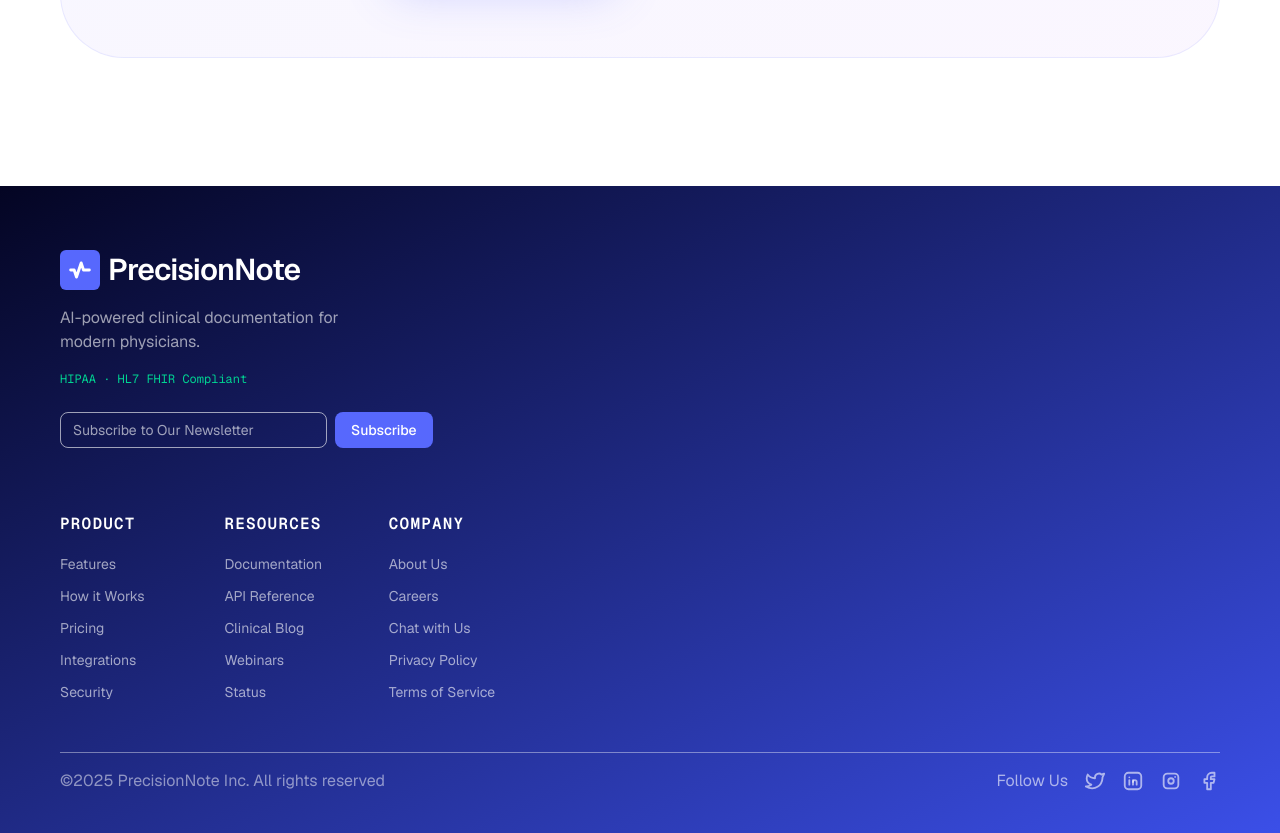
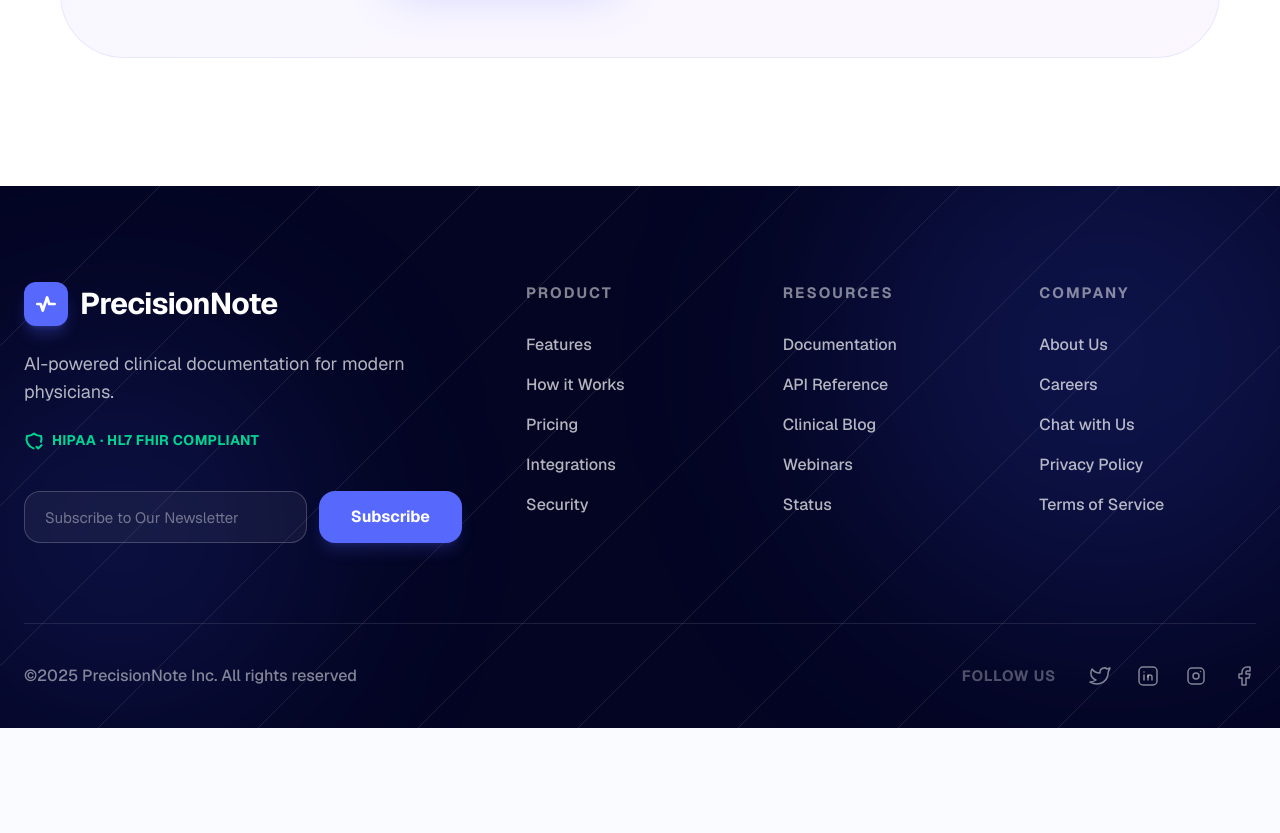
Before and after one commit to zybano/pn-homepage, a React (Vite) app: page /features in a window 1280 px wide. Shown: the part 4021-4854 px from the top of the page. After the commit the page ends 4749 px from the top, so only its background shows below. Built offline with nearby package versions, Linux system fonts and the light colour scheme.

Commit message:
refactor: encapsulate billing cycle state and logic within PlanCard component

```diff
--- a/src/components/LandingFooter.tsx
+++ b/src/components/LandingFooter.tsx
@@ -1,5 +1,6 @@
-import { IconBrandTwitter, IconBrandLinkedin, IconBrandInstagram, IconBrandFacebook } from "@tabler/icons-react";
+import { IconBrandTwitter, IconBrandLinkedin, IconBrandInstagram, IconBrandFacebook, IconShieldCheck } from "@tabler/icons-react";
 import { Link } from "react-router-dom";
+import { motion } from "framer-motion";
 
 const LandingFooter = () => {
   const sections = [
@@ -36,17 +37,32 @@
   ];
 
   return (
-    <footer className="relative overflow-hidden bg-gradient-to-br from-[#040523] to-[#3b4fe8] pb-10 pt-16 text-white">
+    <footer className="relative overflow-hidden bg-[#040523] pb-10 pt-24 text-white">
+      {/* Background Decorative Stripes (SVG Pattern) */}
+      <div className="absolute inset-0 z-0 opacity-10">
+        <svg width="100%" height="100%" xmlns="http://www.w3.org/2000/svg">
+          <defs>
+            <pattern id="footer-grid" width="160" height="160" patternUnits="userSpaceOnUse">
+              <path d="M0 160 L160 0 M-40 40 L40 -40 M120 200 L200 120" stroke="white" strokeWidth="1" fill="none" />
+            </pattern>
+          </defs>
+          <rect width="100%" height="100%" fill="url(#footer-grid)" />
+        </svg>
+      </div>
 
-      <div className="container-custom relative z-10">
-        <div className="mb-12 grid gap-10 lg:grid-cols-[1.4fr_2fr]">
+      {/* Radial Gradient for Glow */}
+      <div className="absolute -right-20 -top-20 h-[500px] w-[500px] rounded-full bg-[#3b4fe8]/20 blur-[120px]" />
+      <div className="absolute -left-20 bottom-0 h-[400px] w-[400px] rounded-full bg-[#3b4fe8]/15 blur-[100px]" />
+
+      <div className="container-custom relative z-10 mx-auto max-w-[1320px] px-6">
+        <div className="mb-20 grid gap-16 lg:grid-cols-[1.2fr_2fr]">
           {/* Brand Col */}
-          <div className="col-span-2">
-            <Link to="/" className="mb-4 inline-flex items-center gap-2">
-              <div className="h-10 w-10 rounded-md bg-brand-blue flex items-center justify-center">
+          <div>
+            <Link to="/" className="mb-6 inline-flex items-center gap-3">
+              <div className="flex h-11 w-11 items-center justify-center rounded-xl bg-[#5768fd] shadow-lg shadow-[#5768fd]/30">
                 <svg
-                  width="28"
-                  height="28"
+                  width="26"
+                  height="26"
                   viewBox="0 0 24 24"
                   fill="none"
                   xmlns="http://www.w3.org/2000/svg"
@@ -60,41 +76,58 @@
                   />
                 </svg>
               </div>
-              <span className="text-3xl font-semibold tracking-tight">
+              <span className="text-3xl font-bold tracking-tight text-white">
                 PrecisionNote
               </span>
             </Link>
-            <p className="mb-4 max-w-xs text-[16px] leading-[24px] text-white/60">
+            <p className="mb-6 max-w-sm text-[18px] leading-[28px] text-white/70">
               AI-powered clinical documentation for modern physicians.
             </p>
-            <p className="mb-6 font-mono text-[12px] text-[#00d492]">HIPAA · HL7 FHIR Compliant</p>
-            <div className="mb-6 flex gap-2">
-              <input className="h-9 w-[267px] rounded-lg border border-white/60 bg-transparent px-3 text-[14px] text-white/60 placeholder:text-white/60" value="Subscribe to Our Newsletter" readOnly />
-              <button className="h-9 rounded-lg bg-brand-blue px-4 text-[14px] font-medium">Subscribe</button>
+
+            <div className="mb-10 flex items-center gap-2 text-[#00d492]">
+              <IconShieldCheck size={20} className="stroke-[2.5px]" />
+              <span className="text-[14px] font-bold tracking-wide uppercase">HIPAA · HL7 FHIR Compliant</span>
+            </div>
+
+            <div className="flex max-w-md items-center gap-3">
+              <div className="relative flex-1">
+                <input
+                  type="email"
+                  placeholder="Subscribe to Our Newsletter"
+                  className="h-[52px] w-full rounded-2xl border border-white/20 bg-white/5 px-5 text-[15px] text-white placeholder:text-white/40 focus:border-[#5768fd]/50 focus:outline-none transition-all"
+                />
+              </div>
+              <motion.button
+                whileHover={{ scale: 1.05 }}
+                whileTap={{ scale: 0.95 }}
+                className="h-[52px] rounded-2xl bg-[#5768fd] px-8 text-[16px] font-bold text-white shadow-lg shadow-[#5768fd]/20 transition-all hover:bg-[#4a5af7] hover:shadow-[#5768fd]/40"
+              >
+                Subscribe
+              </motion.button>
             </div>
           </div>
 
-          {/* Links */}
-          <div className="grid grid-cols-1 gap-8 sm:grid-cols-2 lg:grid-cols-3">
+          {/* Links Grid */}
+          <div className="grid grid-cols-2 gap-10 sm:grid-cols-3">
             {sections.map((section) => (
               <div key={section.title}>
-              <h4 className="mb-4 font-mono text-[16px] uppercase tracking-[1.2px] text-white">
+                <h4 className="mb-7 text-[15px] font-bold uppercase tracking-[2px] text-white/50">
                   {section.title}
                 </h4>
-              <ul className="space-y-2">
+                <ul className="space-y-4">
                   {section.links.map((link) => (
                     <li key={link.name}>
                       {link.href.startsWith("/") ? (
                         <Link
                           to={link.href}
-                        className="text-[14px] text-white/60 hover:text-white transition-colors"
+                          className="text-[16px] font-medium text-white/70 hover:text-white transition-colors"
                         >
                           {link.name}
                         </Link>
                       ) : (
                         <a
                           href={link.href}
-                        className="text-[14px] text-white/60 hover:text-white transition-colors"
+                          className="text-[16px] font-medium text-white/70 hover:text-white transition-colors"
                         >
                           {link.name}
                         </a>
@@ -107,17 +140,22 @@
           </div>
         </div>
 
-        <div className="flex flex-col gap-4 border-t border-white/40 pt-4 md:flex-row md:items-center md:justify-between">
-          <p className="text-[16px] text-white/50">
+        {/* Bottom Bar */}
+        <div className="flex flex-col gap-8 border-t border-white/10 pt-10 md:flex-row md:items-center md:justify-between">
+          <div className="flex items-center gap-4">
+             <p className="text-[16px] font-medium text-white/50">
                ©2025 PrecisionNote Inc. All rights reserved
              </p>
-          <div className="flex items-center gap-4 text-white/60">
-            <span className="text-[16px]">Follow Us</span>
+          </div>
+          <div className="flex items-center gap-8 text-white/50">
+            <span className="text-[15px] font-bold uppercase tracking-wider text-white/30">Follow Us</span>
+            <div className="flex items-center gap-6">
               {[IconBrandTwitter, IconBrandLinkedin, IconBrandInstagram, IconBrandFacebook].map((Icon, i) => (
-              <a key={i} href="#" className="hover:text-white transition-colors">
-                <Icon size={22} />
+                <a key={i} href="#" className="hover:text-white transition-all transform hover:-translate-y-1">
+                  <Icon size={24} stroke={1.5} />
                 </a>
               ))}
+            </div>
           </div>
         </div>
       </div>
--- a/src/pages/PricingPage.tsx
+++ b/src/pages/PricingPage.tsx
@@ -167,22 +167,21 @@
               <PlanCard
                 title="Basic"
                 description="Start for free. No credit card required."
-                price="0"
+                priceMonthly={pricingData[currency].Basic.monthly}
+                priceYearly={pricingData[currency].Basic.yearly}
                 currencySymbol={pricingData[currency].Basic.symbol}
                 cta="Get PrecisionNote free"
                 ctaSecondary
                 credits="2K credits per month"
                 intro="Free for everyone"
                 features={['10 Scribe Sessions / Month', 'Standard SOAP Templates', 'HIPAA Secure', 'E-mail Secure']}
-                billingCycle={billingCycle}
-                onBillingToggle={toggleBilling}
                 index={0}
               />
               <PlanCard
                 title="Professional"
                 description="Unlimited scribe sessions for your practice."
-                price={billingCycle === 'monthly' ? pricingData[currency].Professional.monthly.toLocaleString() : pricingData[currency].Professional.yearly.toLocaleString()}
-                priceSub={billingCycle === 'monthly' ? "Per user/month" : "Per user/year"}
+                priceMonthly={pricingData[currency].Professional.monthly}
+                priceYearly={pricingData[currency].Professional.yearly}
                 currencySymbol={pricingData[currency].Professional.symbol}
                 saveAmount={pricingData[currency].Professional.saveAmount}
                 cta="Try Free for 14 Days"
@@ -192,8 +191,6 @@
                 showBilling
                 features={['All Specialty Templates', 'Unlimited Exports to EMR', 'Unlimited Amber Handoff Memos', 'Priority AI Processing']}
                 featured
-                billingCycle={billingCycle}
-                onBillingToggle={toggleBilling}
                 index={1}
               />
               <PlanCard
@@ -205,8 +202,6 @@
                 intro="Everything in the attending, plus:"
                 showBilling
                 features={['Bulk Seat Management', 'Custom Specialty Workflows', 'Dedicated Account Manager', 'On-Site Training']}
-                billingCycle={billingCycle}
-                onBillingToggle={toggleBilling}
                 index={2}
               />
             </div>
@@ -344,8 +339,9 @@
 type PlanCardProps = {
   title: string;
   description: string;
-  price: string;
-  priceSub?: string;
+  price?: string;
+  priceMonthly?: number;
+  priceYearly?: number;
   currencySymbol?: string;
   saveAmount?: number;
   cta: string;
@@ -356,12 +352,37 @@
   showBilling?: boolean;
   featured?: boolean;
   badge?: string;
-  billingCycle: BillingCycle;
-  onBillingToggle: () => void;
   index: number;
 };
 
-const PlanCard = ({ title, description, price, priceSub, currencySymbol, saveAmount, cta, credits, intro, features, ctaSecondary, showBilling, featured, badge, billingCycle, onBillingToggle, index }: PlanCardProps) => (
+const PlanCard = ({
+  title,
+  description,
+  price,
+  priceMonthly,
+  priceYearly,
+  currencySymbol,
+  saveAmount,
+  cta,
+  credits,
+  intro,
+  features,
+  ctaSecondary,
+  showBilling,
+  featured,
+  badge,
+  index
+}: PlanCardProps) => {
+  const [billingCycle, setBillingCycle] = useState<BillingCycle>('yearly');
+
+  const displayPrice = price || (billingCycle === 'monthly' ? priceMonthly?.toLocaleString() : priceYearly?.toLocaleString());
+  const priceSub = price ? undefined : (billingCycle === 'monthly' ? "Per user/month" : "Per user/year");
+
+  const toggleBilling = () => {
+    setBillingCycle(prev => prev === 'monthly' ? 'yearly' : 'monthly');
+  };
+
+  return (
     <motion.article
       initial={{ opacity: 0, y: 30 }}
       animate={{ opacity: 1, y: 0 }}
@@ -387,7 +408,7 @@
         <div className="relative mt-6 h-[70px]">
           <AnimatePresence mode="wait">
             <motion.div
-            key={price + currencySymbol}
+              key={`${displayPrice}-${currencySymbol}`}
               initial={{ opacity: 0, scale: 0.9 }}
               animate={{ opacity: 1, scale: 1 }}
               exit={{ opacity: 0, scale: 1.1 }}
@@ -395,9 +416,9 @@
               className="flex items-baseline gap-1"
             >
               <p className="text-[52px] font-bold leading-none tracking-[-2px]">
-              {price === 'Custom' ? '' : currencySymbol}{price}
+                {displayPrice === 'Custom' ? '' : currencySymbol}{displayPrice}
               </p>
-            {priceSub && price !== 'Custom' && (
+              {priceSub && displayPrice !== 'Custom' && (
                 <p className="text-[15px] font-medium text-[#62748e]">{priceSub}</p>
               )}
             </motion.div>
@@ -415,13 +436,13 @@
                 transition={{ type: "spring", stiffness: 400, damping: 30 }}
               />
               <button
-              onClick={() => billingCycle !== 'yearly' && onBillingToggle()}
+                onClick={() => billingCycle !== 'yearly' && toggleBilling()}
                 className={`relative z-10 w-[80px] text-[13px] font-bold transition-colors ${billingCycle === 'yearly' ? 'text-[#040523]' : 'text-[#62748e]'}`}
               >
                 Yearly
               </button>
               <button
-              onClick={() => billingCycle !== 'monthly' && onBillingToggle()}
+                onClick={() => billingCycle !== 'monthly' && toggleBilling()}
                 className={`relative z-10 w-[80px] text-[13px] font-bold transition-colors ${billingCycle === 'monthly' ? 'text-[#040523]' : 'text-[#62748e]'}`}
               >
                 Monthly
@@ -489,6 +510,7 @@
       </div>
     </motion.article>
   );
+};
 
 const FeatureGroup = ({ title, open, onToggle, children }: { title: string; open: boolean; onToggle: () => void; children?: React.ReactNode }) => (
   <motion.div
```
Lines whose indentation alone changed are shown as unchanged.
